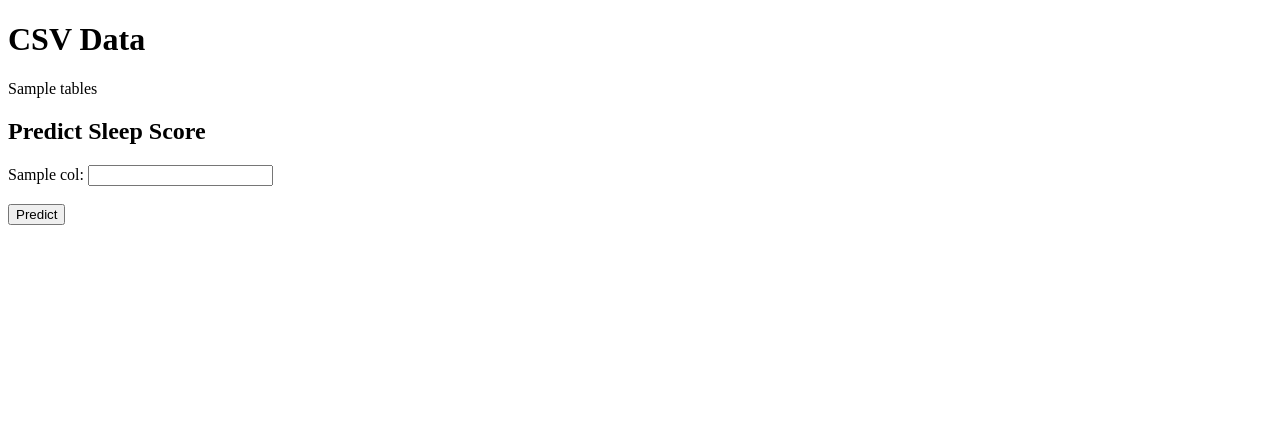
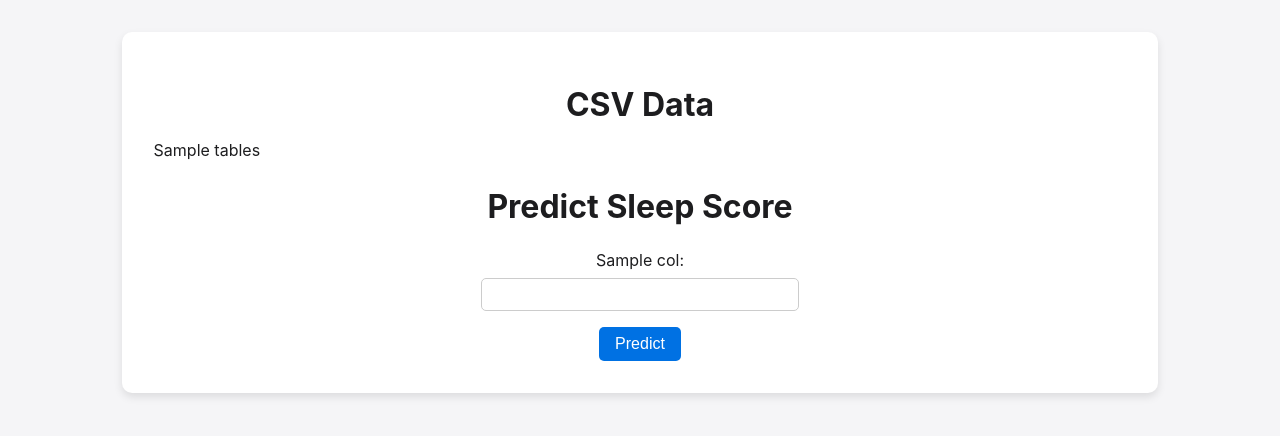
Before and after one commit to JaimeQuezadaJr/MLPractice, a Flask app: template templates/table.html in a window 1280 px wide. Shown: the top 436 px of the page. Run offline with Flask 3, Linux system fonts and the light colour scheme; the template is opened without the code that fills it: most values are stand-ins (such as "Sample title", 1, 10 or a date in 2020).

Commit message:
added styling

```diff
--- /dev/null
+++ b/static/table.css
@@ -0,0 +1,65 @@
+body {
+    font-family: -apple-system, BlinkMacSystemFont, "Segoe UI", Roboto, "Helvetica Neue", Arial, sans-serif;
+    background-color: #f5f5f7;
+    color: #1d1d1f;
+    margin: 0;
+    padding: 0;
+    display: flex;
+    flex-direction: column;
+    align-items: center;
+    padding: 2rem;
+}
+.container {
+    background: white;
+    padding: 2rem;
+    border-radius: 10px;
+    box-shadow: 0 4px 8px rgba(0, 0, 0, 0.1);
+    width: 80%;
+    max-width: 1200px;
+}
+h1, h2 {
+    font-size: 2rem;
+    margin-bottom: 1rem;
+    text-align: center;
+}
+table.data {
+    width: 100%;
+    border-collapse: collapse;
+    margin-bottom: 2rem;
+}
+table.data th, table.data td {
+    border: 1px solid #ddd;
+    padding: 8px;
+    text-align: left;
+}
+table.data th {
+    background-color: #f2f2f2;
+}
+form {
+    display: flex;
+    flex-direction: column;
+    align-items: center;
+}
+label {
+    margin: 0.5rem 0;
+}
+input[type="text"] {
+    padding: 0.5rem;
+    border: 1px solid #ccc;
+    border-radius: 5px;
+    margin-bottom: 1rem;
+    width: 100%;
+    max-width: 300px;
+}
+input[type="submit"] {
+    background-color: #0071e3;
+    color: white;
+    border: none;
+    padding: 0.5rem 1rem;
+    border-radius: 5px;
+    cursor: pointer;
+    font-size: 1rem;
+}
+input[type="submit"]:hover {
+    background-color: #005bb5;
+}
--- a/templates/table.html
+++ b/templates/table.html
@@ -1,23 +1,13 @@
-<!-- filepath: /Users/jaimequezada/Desktop/Coding Dojo/MLPractice/templates/table.html -->
 <!DOCTYPE html>
 <html lang="en">
 <head>
     <meta charset="UTF-8">
     <meta name="viewport" content="width=device-width, initial-scale=1.0">
     <title>CSV Data and Prediction</title>
-    <style>
-        table.data {
-            width: 100%;
-            border-collapse: collapse;
-        }
-        table.data th, table.data td {
-            border: 1px solid black;
-            padding: 8px;
-            text-align: left;
-        }
-    </style>
+    <link rel="stylesheet" href="{{ url_for('static', filename='table.css') }}">
 </head>
 <body>
+    <div class="container">
         <h1>CSV Data</h1>
         {{ tables|safe }}
 
@@ -26,10 +16,11 @@
             {% for col in titles %}
                 {% if col != 'Total Sleep Score' and col != 'date' %}
                     <label for="{{ col }}">{{ col }}:</label>
-                <input type="text" id="{{ col }}" name="{{ col }}"><br><br>
+                    <input type="text" id="{{ col }}" name="{{ col }}">
                 {% endif %}
             {% endfor %}
             <input type="submit" value="Predict">
         </form>
+    </div>
 </body>
 </html>
```
Also changed, not shown: static/index.css (added, +42 -0 lines), templates/index.html (+8 -5 lines). Lines whose indentation alone changed are shown as unchanged.
